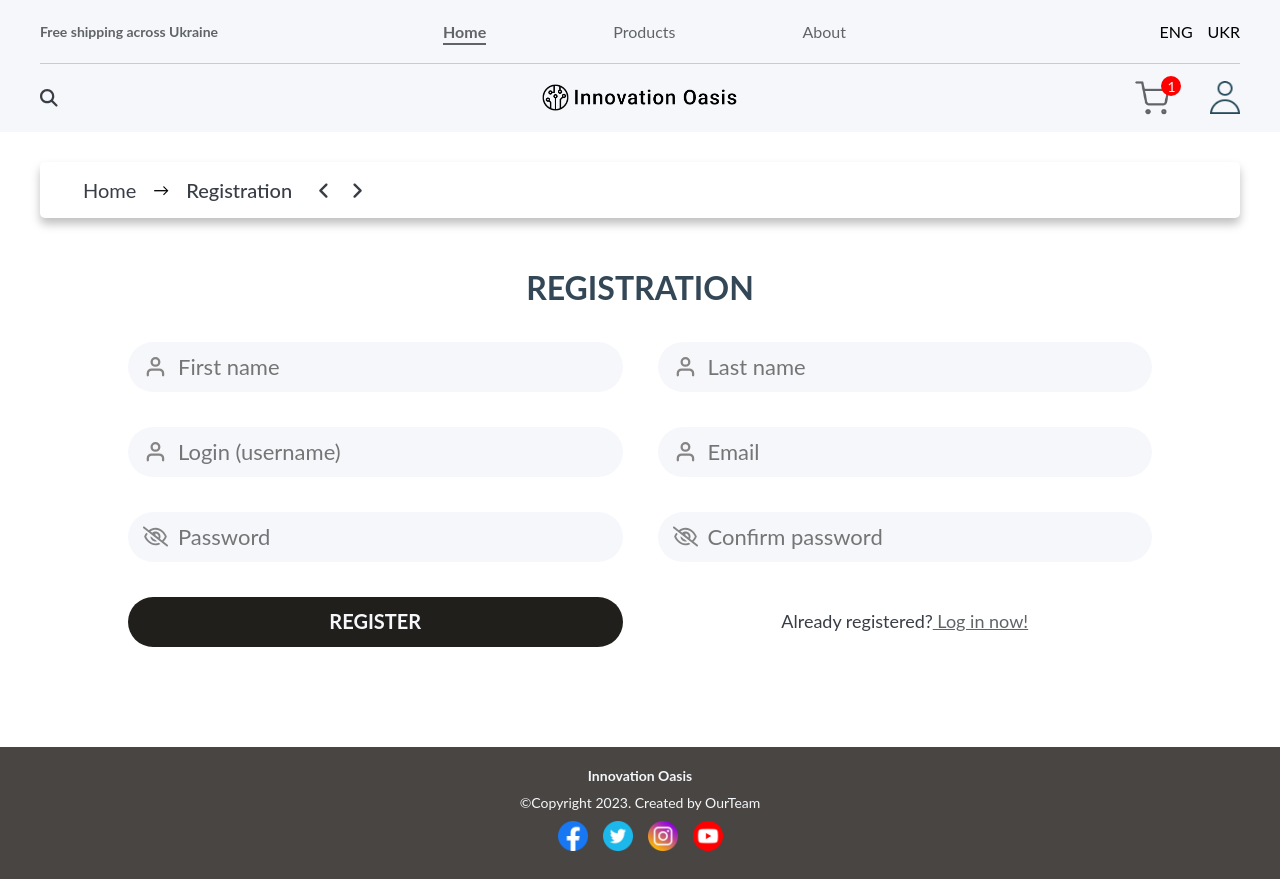
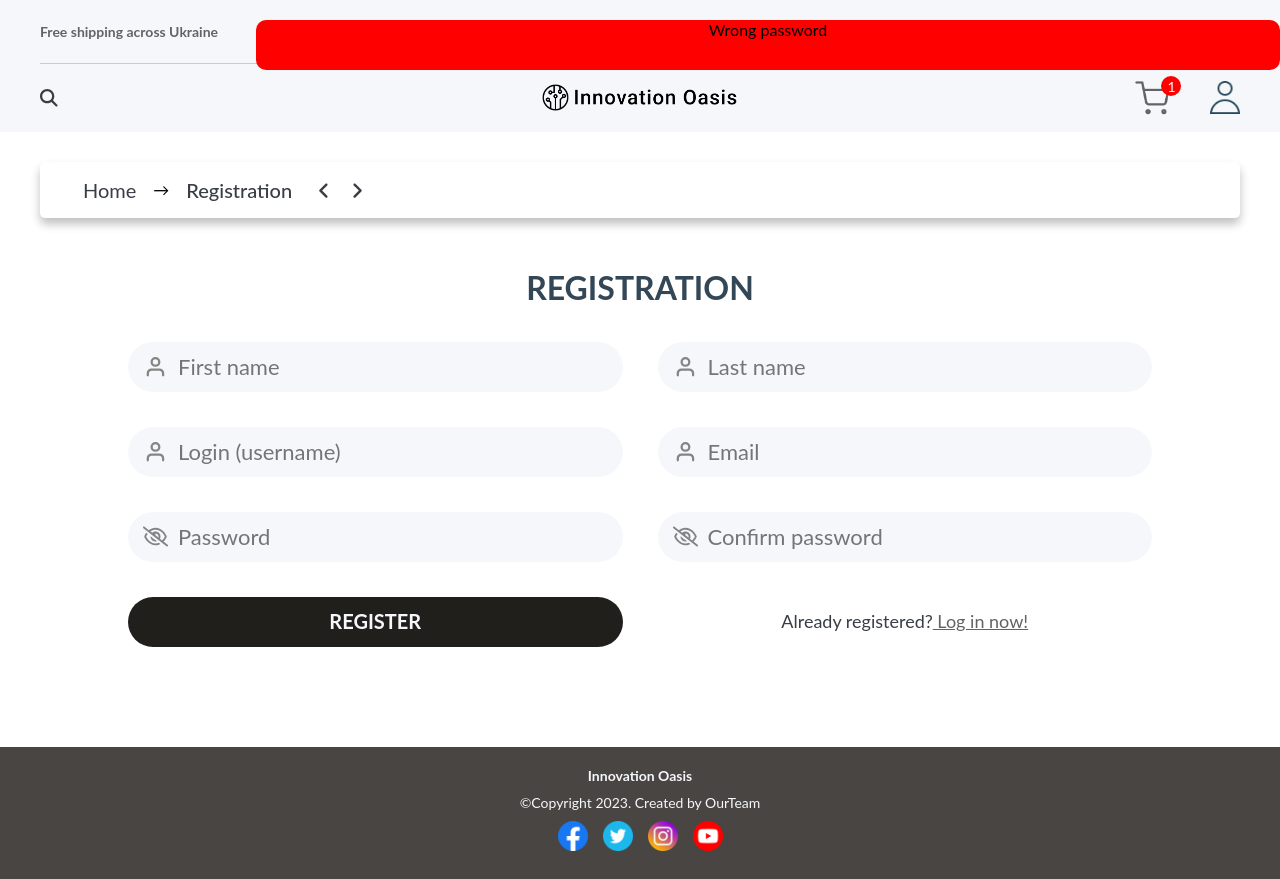
Before and after one commit to PoladMamedov/FinalProject, a React (Create React App) app: page /registration in a window 1280 px wide. Built offline with nearby package versions, Linux system fonts and the light colour scheme.

Commit message:
started log reg logic

```diff
--- a/src/AppRoutes.jsx
+++ b/src/AppRoutes.jsx
@@ -1,25 +1,24 @@
-
 import { Routes, Route } from "react-router-dom";
 import LoginPage from "./pages/LoginPage/LoginPage";
 import RegistrationPage from "./pages/RegistrationPage/RegistrationPage";
 import Header from "./components/header";
 import Home from "./pages/Home/Home";
 import Footer from "./components/footer";
+import UsersCabinet from "./pages/UsersCabinet/UsersCabinet";
 
 const AppRoutes = () => {
   return (
     <>
       <Header />
-        <Routes>
-          <Route path="/" element={<Home />} />
-          <Route path="/login" element={<LoginPage />} />
-          <Route path="/registration" element={<RegistrationPage />} />
-        </Routes>
-      <Footer/>
+      <Routes>
+        <Route path="/" element={<Home />} />
+        <Route path="/login" element={<LoginPage />} />
+        <Route path="/registration" element={<RegistrationPage />} />
+        <Route path="/cabinet" element={<UsersCabinet />} />
+      </Routes>
+      <Footer />
     </>
-
   );
 };
 
-
 export default AppRoutes;
--- /dev/null
+++ b/src/components/Notification/Notification.jsx
@@ -0,0 +1,11 @@
+import "./notification.scss";
+
+function Notification() {
+  return (
+    <div className="notification">
+      <p>Wrong password</p>
+    </div>
+  );
+}
+
+export default Notification;
--- /dev/null
+++ b/src/components/Notification/notification.scss
@@ -0,0 +1,13 @@
+.notification {
+  margin-top: 20px;
+  height: 50px;
+  width: 80%;
+  text-align: center;
+  background-color: red;
+  border-radius: 10px;
+  position: fixed;
+  top: 0;
+  //   left: 0;
+  right: 0;
+  bottom: 0;
+}
--- a/src/pages/RegistrationPage/RegistrationPage.jsx
+++ b/src/pages/RegistrationPage/RegistrationPage.jsx
@@ -3,6 +3,7 @@ import { useFormik } from "formik";
 import * as Yup from "yup";
 import { useState } from "react";
 import useServer from "../../hooks/useServer";
+import Notification from "../../components/Notification/Notification";
 
 function RegistrationPage() {
   const [showPass, setShowPass] = useState(false);
@@ -37,12 +38,14 @@ function RegistrationPage() {
         password: values.password,
       };
       //! Создается обьект юзера (такой как нужен по документации), который нужно отправить пост запросом на сервер и получить ответ (created user object)
-      const newUser = await registerUser(newUserData)
+      const newUser = await registerUser(newUserData);
       console.log(newUser);
+      formik.resetForm();
     },
   });
 
   return (
+    <>
       <section className="registration-section">
         <form className="registration-section__form" action="login" onSubmit={formik.handleSubmit}>
           <h1 className="registration-section__title">REGISTRATION</h1>
@@ -225,6 +228,8 @@ function RegistrationPage() {
           </p>
         </form>
       </section>
+      <Notification />
+    </>
   );
 }
 
--- /dev/null
+++ b/src/pages/UsersCabinet/UsersCabinet.jsx
@@ -0,0 +1,5 @@
+function UsersCabinet() {
+  return <h1>Users cabinet in progress....</h1>;
+}
+
+export default UsersCabinet;
```
Also changed, not shown: src/pages/UsersCabinet/UsersCabinet.scss (added). Lines whose indentation alone changed are shown as unchanged.
